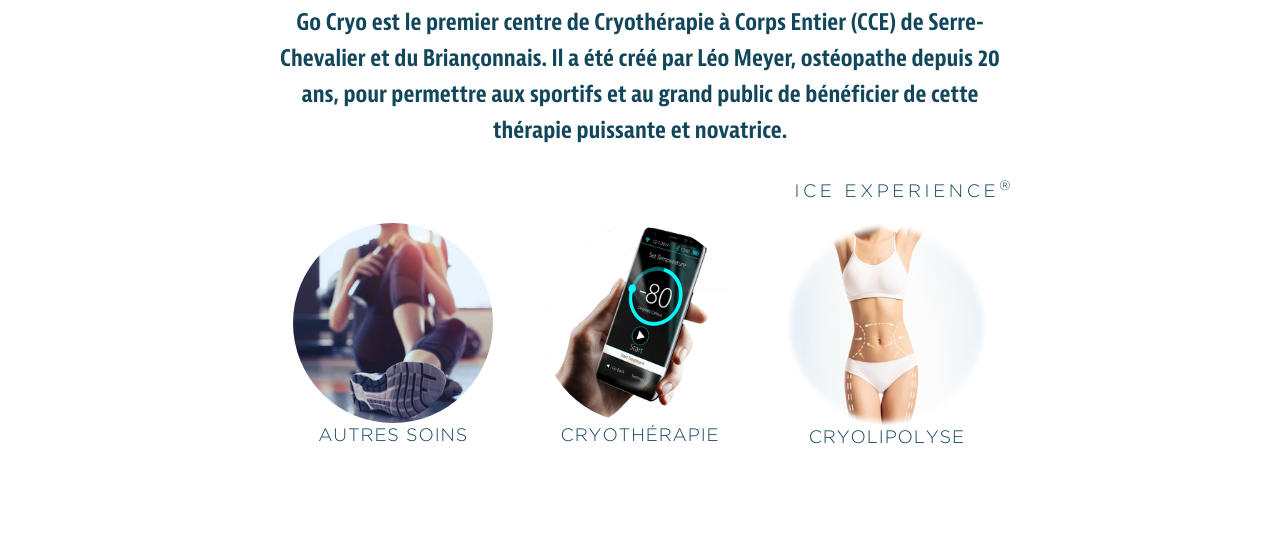
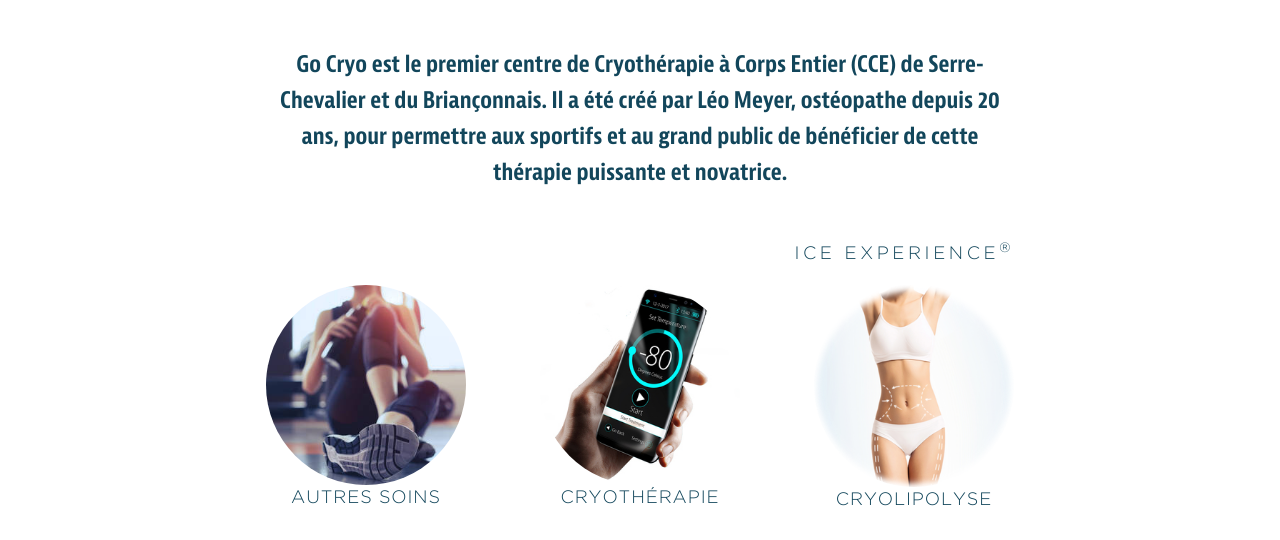
Before and after one commit to Christophe-miw/2020_eval, a website: page index.html in a window 1280 px wide. Shown: the part 895-1435 px from the top of the page. Before the commit the page ends 1373 px from the top, so only its background shows below. Drawn offline with Linux system fonts and the light colour scheme.

Commit message:
correction margin presentation et width vignettes

```diff
--- a/css/style.scss
+++ b/css/style.scss
@@ -68,7 +68,10 @@
 
 .presentation {
   text-align: center;
-  margin-bottom: 30px;
+  margin-bottom: 50px;
+  h1 {
+    margin-bottom: 50px;
+  }
 }
 
 .iceExp {
@@ -147,8 +150,11 @@
   }
 
   /* les 3 vignettes sur la même ligne */
-  .vignettes div {
-      width: 33%;
+  .vignettes {
+    justify-content: space-between;
+    div {
+      width: initial;
+    }
   }
 
 }
```
Also changed, not shown: css/style.css, 1 other file.
